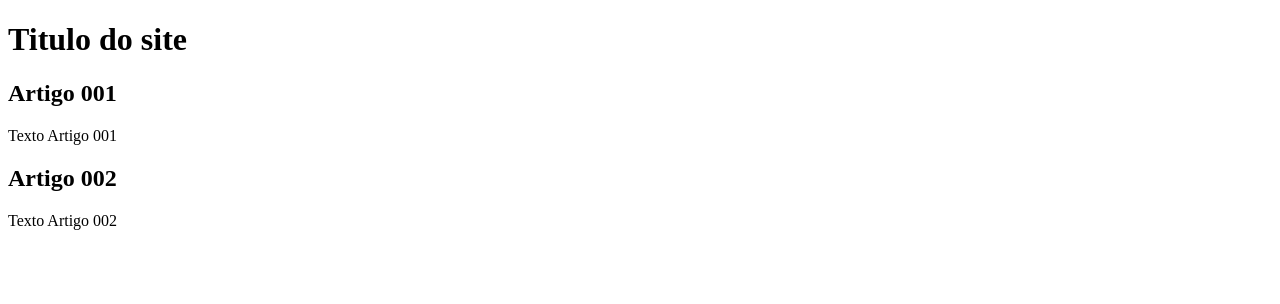
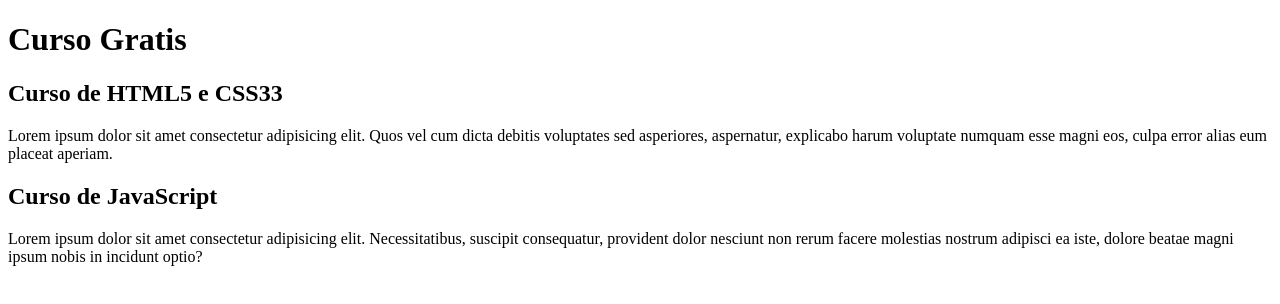
Before and after one commit to Maycon-Schiasso/Projeto-site, a plain HTML site: page index.html in a window 1280 px wide. Drawn offline with Linux system fonts and the light colour scheme.

Commit message:
Comecei a escrever o conteúdio

```diff
--- a/index.html
+++ b/index.html
@@ -8,16 +8,15 @@
 <body>
     <main>
        <header>
-            <h1>Titulo do site</h1>
+            <h1>Curso Gratis</h1>
        </header>
        <article>
-            <h2>Artigo 001</h2>
-            <p>Texto Artigo 001</p>
+            <h2>Curso de HTML5 e CSS33</h2>
+            <p>Lorem ipsum dolor sit amet consectetur adipisicing elit. Quos vel cum dicta debitis voluptates sed asperiores, aspernatur, explicabo harum voluptate numquam esse magni eos, culpa error alias eum placeat aperiam.</p>
        </article>
        <article>
-            <h2>Artigo 002</h2>
-            <p>Texto Artigo 002
-            </p>
+            <h2>Curso de JavaScript</h2>
+            <p>Lorem ipsum dolor sit amet consectetur adipisicing elit. Necessitatibus, suscipit consequatur, provident dolor nesciunt non rerum facere molestias nostrum adipisci ea iste, dolore beatae magni ipsum nobis in incidunt optio?</p>
        </article>
     </main>
 </body>
```
